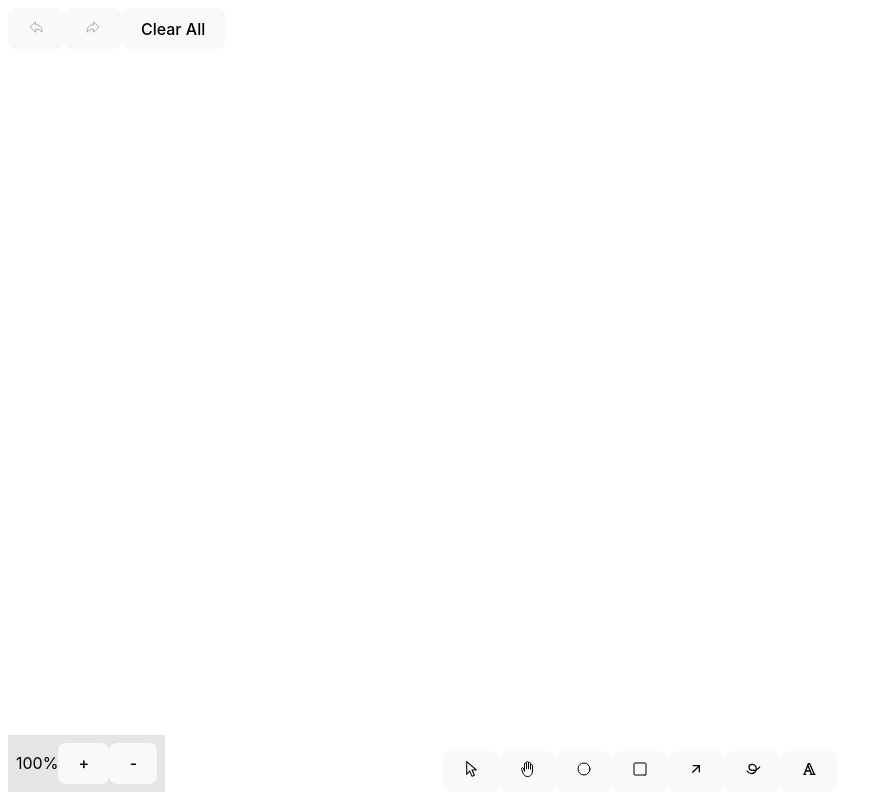
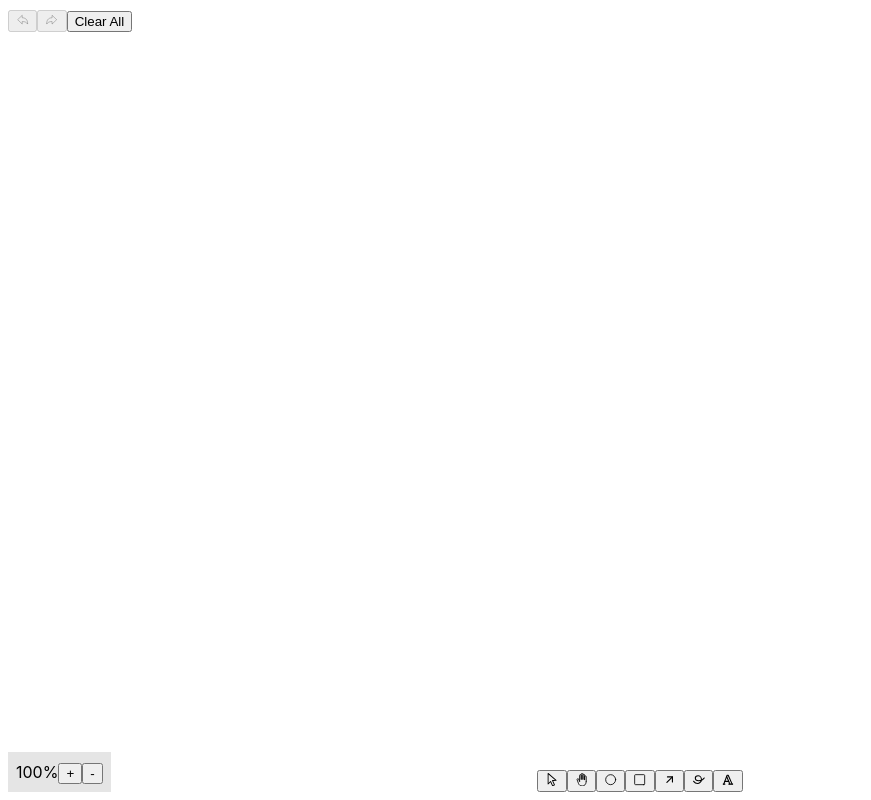
Before and after one commit to Gkuzin13/drawflux, a React (Vite) app: page / in a window 1280 px wide. Shown: the whole page, without its empty margins (0-871 px from the left). Built offline with nearby package versions, Linux system fonts and the light colour scheme.

Commit message:
reset styles

```diff
--- a/src/client/index.css
+++ b/src/client/index.css
@@ -4,23 +4,12 @@
   font-weight: 400;
 
   color-scheme: light dark;
-  color: rgba(255, 255, 255, 0.87);
-  background-color: #242424;
 
   font-synthesis: none;
   text-rendering: optimizeLegibility;
   -webkit-font-smoothing: antialiased;
   -moz-osx-font-smoothing: grayscale;
   -webkit-text-size-adjust: 100%;
-}
-
-a {
-  font-weight: 500;
-  color: #646cff;
-  text-decoration: inherit;
-}
-a:hover {
-  color: #535bf2;
 }
 
 body {
@@ -30,40 +19,3 @@ body {
   min-width: 320px;
   min-height: 100vh;
 }
-
-h1 {
-  font-size: 3.2em;
-  line-height: 1.1;
-}
-
-button {
-  border-radius: 8px;
-  border: 1px solid transparent;
-  padding: 0.6em 1.2em;
-  font-size: 1em;
-  font-weight: 500;
-  font-family: inherit;
-  background-color: #1a1a1a;
-  cursor: pointer;
-  transition: border-color 0.25s;
-}
-button:hover {
-  border-color: #646cff;
-}
-button:focus,
-button:focus-visible {
-  outline: 4px auto -webkit-focus-ring-color;
-}
-
-@media (prefers-color-scheme: light) {
-  :root {
-    color: #213547;
-    background-color: #ffffff;
-  }
-  a:hover {
-    color: #747bff;
-  }
-  button {
-    background-color: #f9f9f9;
-  }
-}
```
Also changed, not shown: src/client/shared/styles.ts (added, +7 -0 lines), src/client/shared/theme.ts (+19 -1 lines).
